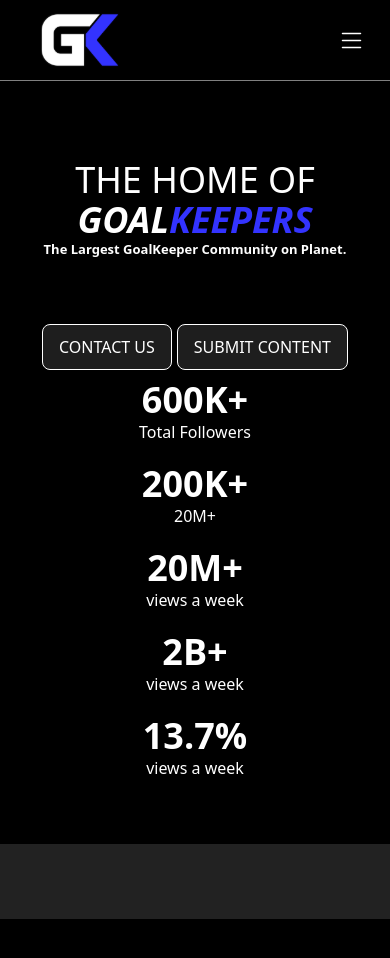
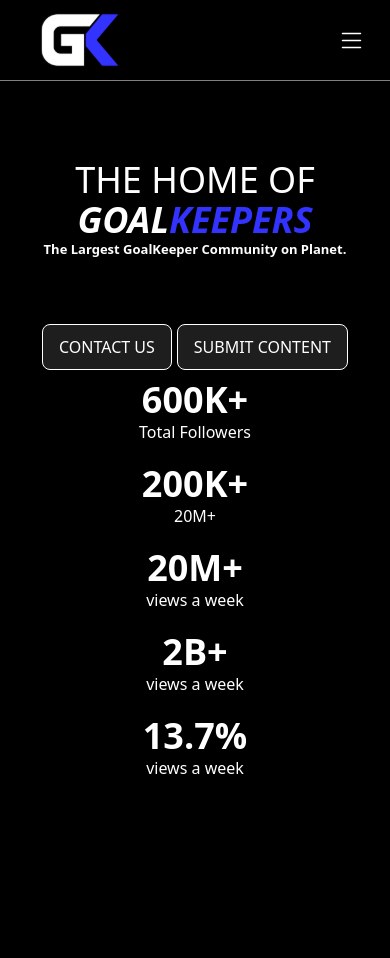
Before and after one commit to BitFancy/Goal-Keeper, a React (Create React App) app: page / in a window 390 px wide. Shown: the top 958 px of the page. Built offline with nearby package versions, Linux system fonts and the light colour scheme.

Commit message:
update landing page responsive

```diff
--- a/src/components/Landing.js
+++ b/src/components/Landing.js
@@ -60,8 +60,7 @@ const Landing = () => {
                 </div>
             </div>
             <div className="flex flex-col">
-                <div className="flex h-[75px] bg-[#222222]"></div>
-                <div className="flex h-[115px] bg-[#000000]"></div>
+                <div className="flex h-[190px] bg-[#000000]"></div>
             </div>
         </>
     );
```
